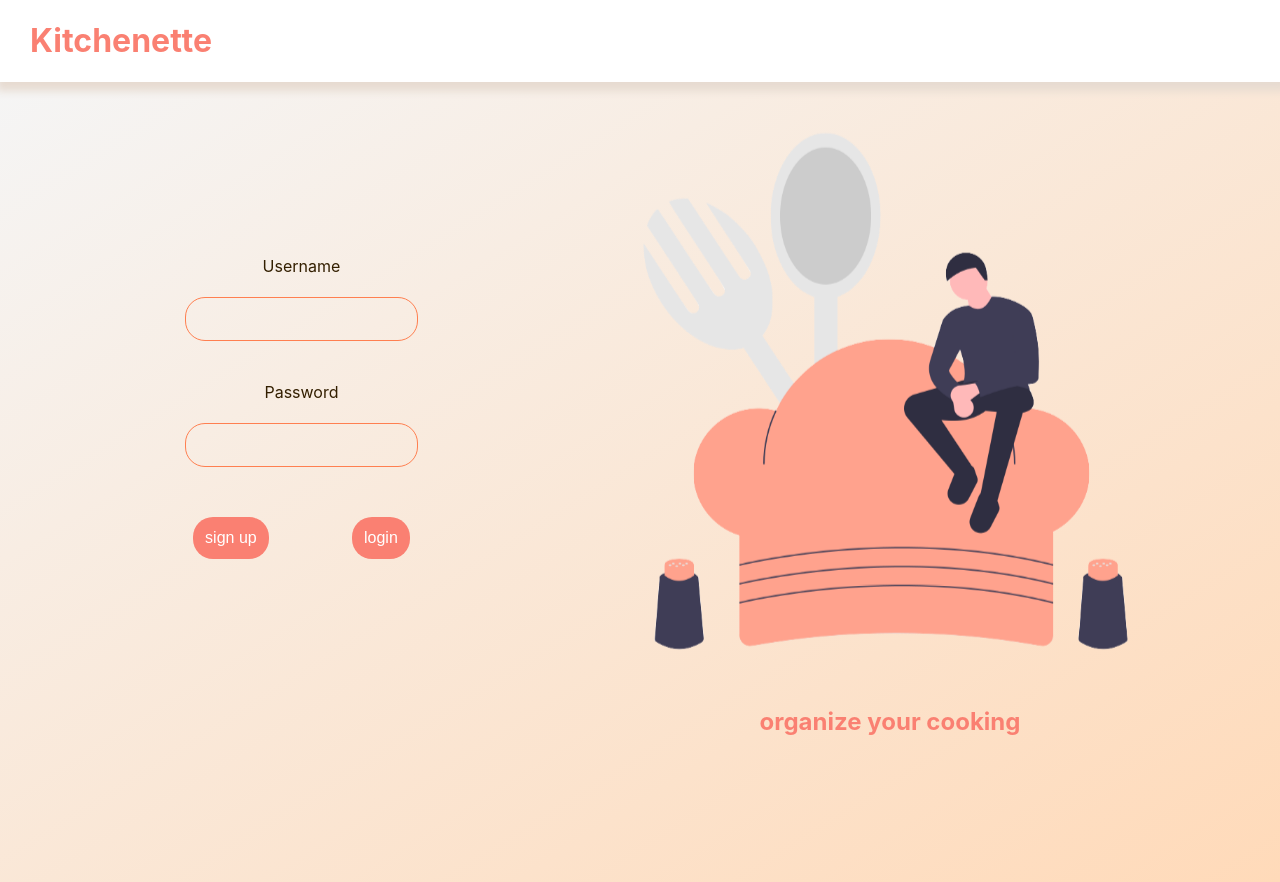
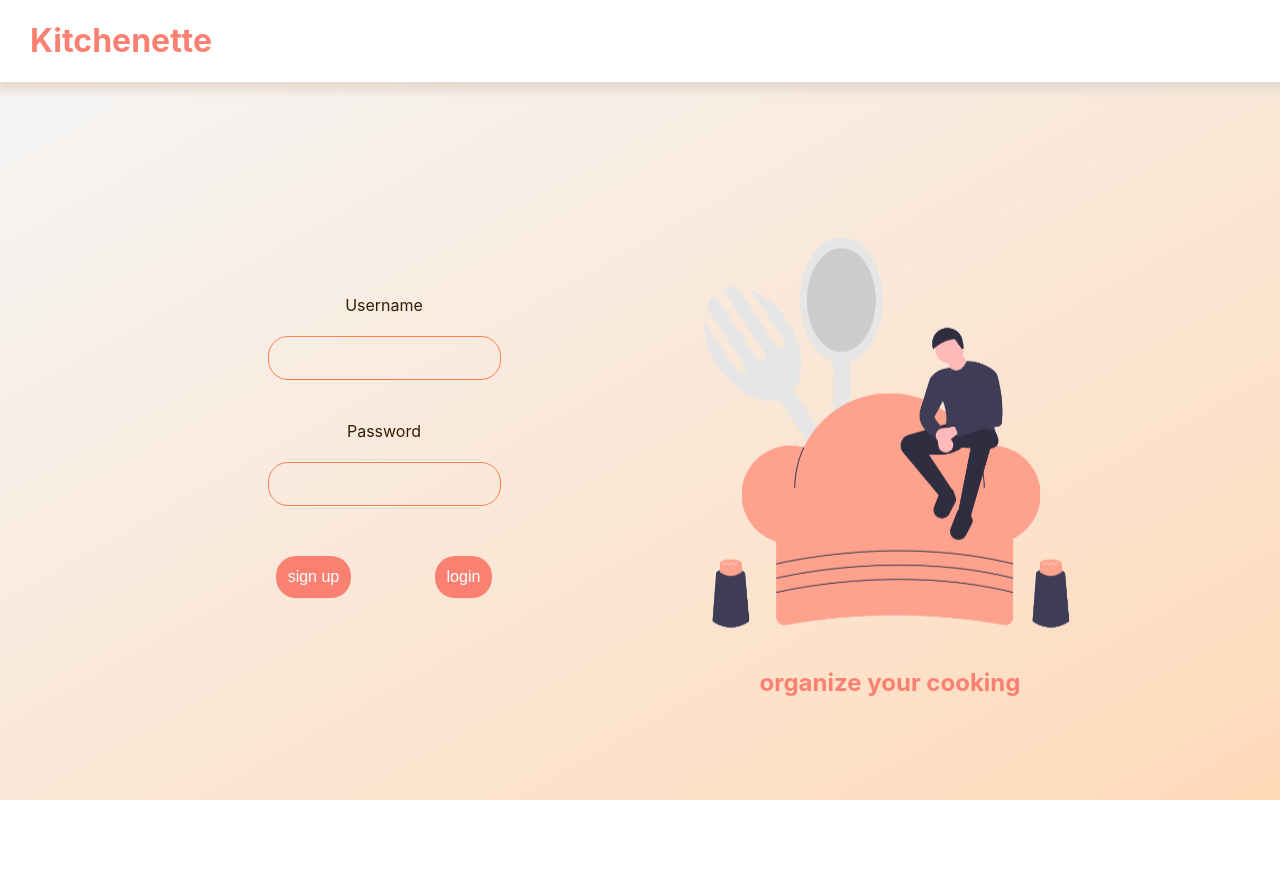
Before and after one commit to melanieChan/kitchenette, a React (Create React App) app in the folder app/: page / in a window 1280 px wide. After the commit the page ends 800 px from the top, so only its background shows below. Built offline with nearby package versions, Linux system fonts and the light colour scheme; the HTML template or start-up script is replaced by a standard one.

Commit message:
layout fixes
- added .App css class for all app elements
- made navbar constantly stay at the top
- applied vertical scrolling on page content
- centered cookbook pages

```diff
--- a/app/src/App.css
+++ b/app/src/App.css
@@ -1,8 +1,6 @@
 body {
   padding: 0;
   margin: 0;
-
-  position: relative;
 }
 
 h1, p {
@@ -19,9 +17,16 @@ input, .button {
 img {
   max-width:100%;
   max-height:100%;
-  width: auto;
-  height: auto;
+  /* width: auto;
+  height: auto; */
   border-radius: 30px;
+}
+
+.App { /* app content, including navbar and page content */
+  display: flex;
+  flex-direction: column;
+
+  height: 100vh;
 }
 
 .backup-image {
--- a/app/src/App.js
+++ b/app/src/App.js
@@ -25,7 +25,7 @@ function App() {
   }, [userData]);
 
   return (
-    <>
+    <div className="App">
       <BrowserRouter>
         <UserContext.Provider value={{userData, setUserData}}>
           <Navbar />
@@ -45,7 +45,7 @@ function App() {
           </Routes>
         </UserContext.Provider>
       </BrowserRouter>
-    </>
+    </div>
   );
 }
 
--- a/app/src/Page.css
+++ b/app/src/Page.css
@@ -1,8 +1,9 @@
-#content {
-  min-height: 100vh;
+.content {
   min-width: 100vw;
-  position:sticky;
   background-image: linear-gradient(to bottom right, whitesmoke, peachpuff);
+
+  flex-grow: 1;
+  overflow-y: scroll;
 }
 
 .page-content { /* body of cookbook page */
--- a/app/src/components/Navbar.css
+++ b/app/src/components/Navbar.css
@@ -11,11 +11,13 @@
   display: flex;
   justify-content: space-between;
   align-items: center;
+
+  position: sticky;
+  top: 0;
 }
 
 .overlay {
   /* to display shadow below bar */
-  position: fixed;
   box-shadow: 2px 4px 8px 5px #e7dbd1;
   z-index: 10;
 }
--- a/app/src/components/Navbar.js
+++ b/app/src/components/Navbar.js
@@ -43,13 +43,6 @@ const Navbar = () => {
 
         <UserButton/>
       </div>
-
-      {/* this div has no real functionality, it is only to fix styling */}
-      <div className="header">
-        <div className="left-header">
-          <h1 id="title">X</h1>
-        </div>
-      </div>
     </>
   );
 }
--- a/app/src/pages/Authentication.js
+++ b/app/src/pages/Authentication.js
@@ -15,10 +15,10 @@ const Authentication = () => {
   }
 
   return (
-    <div id="content" className="page-content">
-      <div style={{display: 'flex', height: '100vh', flexDirection: 'row', flexWrap: 'wrap', justifyContent: 'center'}}>
+    <div className="content">
+       <div style={{display: 'flex', height: '100%', flexDirection: 'row', flexWrap: 'wrap', alignItems: 'center', justifyContent: 'center', textAlign: 'center'}}>
         {/* left side */}
-        <div style={{minWidth: '500px', height: '80%', display: 'flex', alignItems: 'center', justifyContent: 'center',flexDirection: 'column'}}>
+        <div style={{minWidth: '500px', display: 'flex', alignItems: 'center', justifyContent: 'center', flexDirection: 'column'}}>
           { userData ?
             <> {/* show user info if they're logged in */}
               <h1>welcome, <br/>{userData.user.username}</h1>
@@ -41,8 +41,8 @@ const Authentication = () => {
         </div>
 
         {/* right side */}
-        <div style={{minWidth: '500px', height: '80%', display: 'flex', flexDirection: 'column', alignItems: 'center', justifyContent: 'center'}}>
-          <img className="float-image" src={image} width="500px"/>
+        <div style={{ height: '80%', width: '40%', display: 'flex', flexDirection: 'column', alignItems: 'center', justifyContent: 'center'}}>
+          <img className="float-image" src={image} />
           <h2 className="salmon-text">organize your cooking</h2>
         </div>
       </div>
--- a/app/src/pages/Cookbook.js
+++ b/app/src/pages/Cookbook.js
@@ -79,7 +79,7 @@ const Cookbook = () => {
   }
 
   return (
-    <div id="content" className="page-content">
+    <div className="content page-content">
 
       {/* contains cookbook and its button */}
       <div style={{
@@ -95,7 +95,7 @@ const Cookbook = () => {
             <Image src={recipeSearchResults[pageNum] && recipeSearchResults[pageNum].image}/>
         </div>}
 
-        <div style={{position: 'relative', minWidth: '600px', marginLeft: '30px'}} key={Math.random()}>
+        <div className="center" style={{position: 'relative', minWidth: '600px', marginLeft: '30px'}} key={Math.random()}>
         {recipeSearchResults.length > 1 && pageNum >= 0 ?
           <> {/* stack of cookbook pages */}
             {/* top page */}
--- a/app/src/pages/Pantry.js
+++ b/app/src/pages/Pantry.js
@@ -89,7 +89,7 @@ const Pantry = () => {
   }
 
   return (
-    <div id="content">
+    <div className="content">
 
       {/* section to add item */}
       <div className="content-head">
--- a/app/src/pages/RecipeSearchPage.js
+++ b/app/src/pages/RecipeSearchPage.js
@@ -28,7 +28,7 @@ const RecipeSearchPage = () => {
   }
 
   return (
-    <div id="content">
+    <div className="content">
 
       {/* section to add item */}
       <div className="content-head">
```
